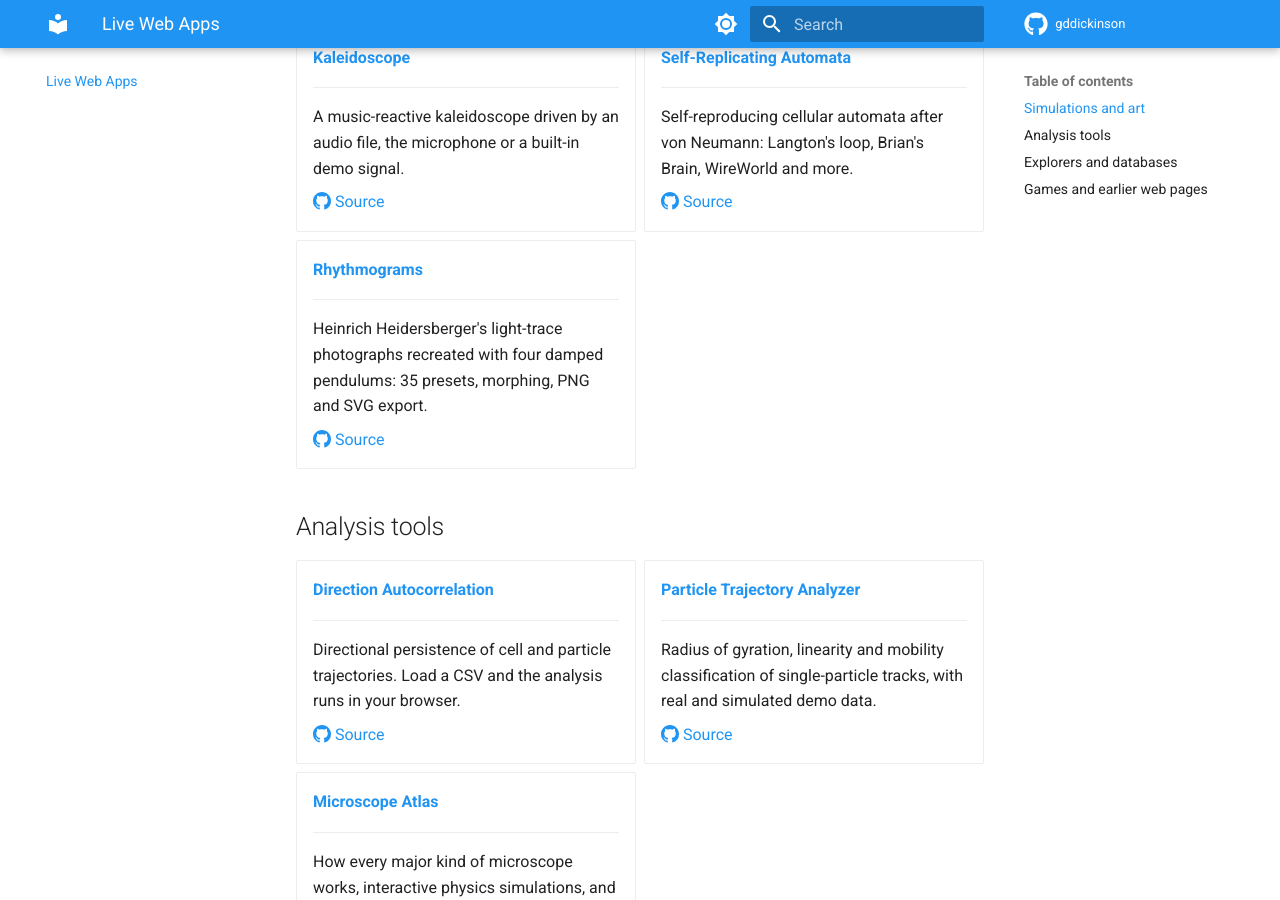
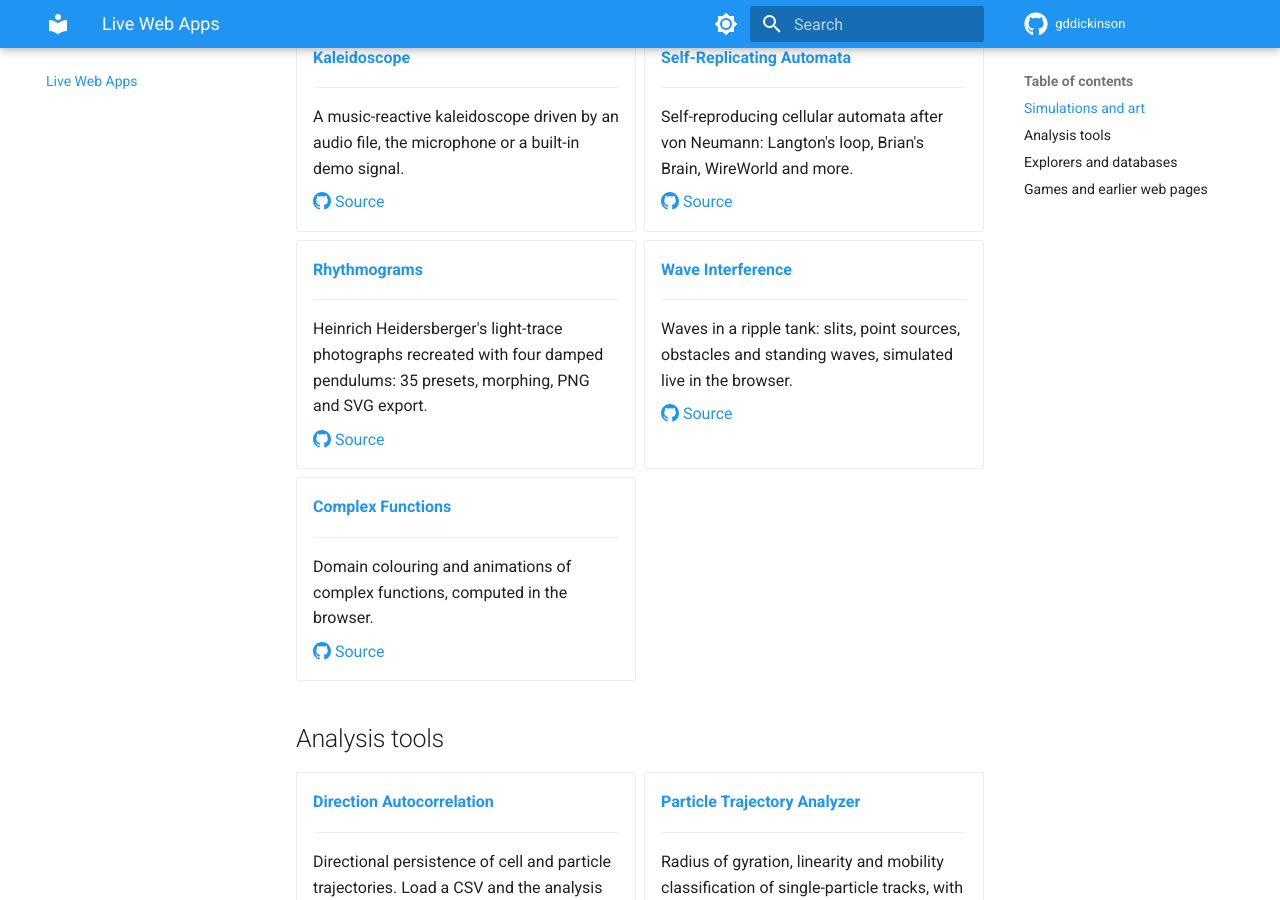
Before and after one commit to gddickinson/gddickinson.github.io, an MkDocs documentation site: the page built from docs/web-apps.md, in a window 1280 px wide and 900 px high, scrolled down 1029 px. Built offline with MkDocs 1.6.1 and Material for MkDocs 9.7.7, drawn with Linux system fonts in a browser that asks for light colours.

Commit message:
Web apps gallery: add interference_simulation, complex-function-visualization
Co-Authored-By: Claude Opus 5.5 <noreply@anthropic.com>

```diff
--- a/docs/web-apps.md
+++ b/docs/web-apps.md
@@ -82,6 +82,22 @@ Projects you can use straight from the browser. Each one also runs as a local we
 
     [:octicons-mark-github-16: Source](https://github.com/gddickinson/rhythmograms)
 
+-   **[Wave Interference](https://gddickinson.github.io/interference_simulation/)**
+
+    ---
+
+    Waves in a ripple tank: slits, point sources, obstacles and standing waves, simulated live in the browser.
+
+    [:octicons-mark-github-16: Source](https://github.com/gddickinson/interference_simulation)
+
+-   **[Complex Functions](https://gddickinson.github.io/complex-function-visualization/)**
+
+    ---
+
+    Domain colouring and animations of complex functions, computed in the browser.
+
+    [:octicons-mark-github-16: Source](https://github.com/gddickinson/complex-function-visualization)
+
 </div>
 
 ## Analysis tools
```
